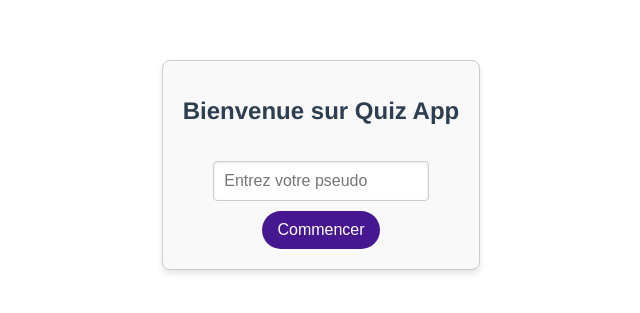
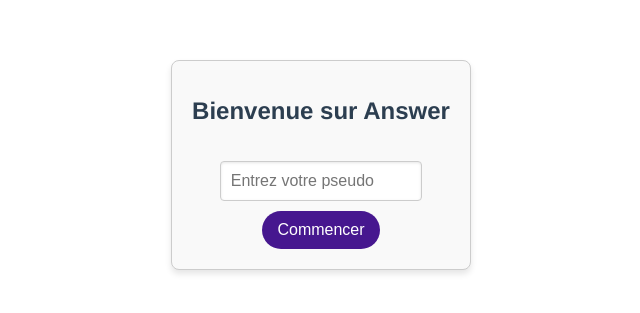
Before and after one commit to DevsAreAlsoHumans/answer, a Vue app in the folder client/: page / in a window 1280 px wide. Shown: the part 243-556 px from the top of the page, without its empty margins (319-959 px from the left). Built offline with nearby package versions, Linux system fonts and the light colour scheme.

Commit message:
quick fix

```diff
--- a/client/src/views/HomePage.vue
+++ b/client/src/views/HomePage.vue
@@ -1,6 +1,6 @@
 <template>
     <div class="pseudonym-container">
-        <h1 class="title-pseudonym">Bienvenue sur Quiz App</h1>
+        <h1 class="title-pseudonym">Bienvenue sur Answer</h1>
         <form @submit.prevent="startQuiz" class="input-group">
             <input v-model="username" type="text" placeholder="Entrez votre pseudo" required />
             <button type="submit">Commencer</button>
```
Also changed, not shown: 1 other file (tests, documents, lock files or other folders).
